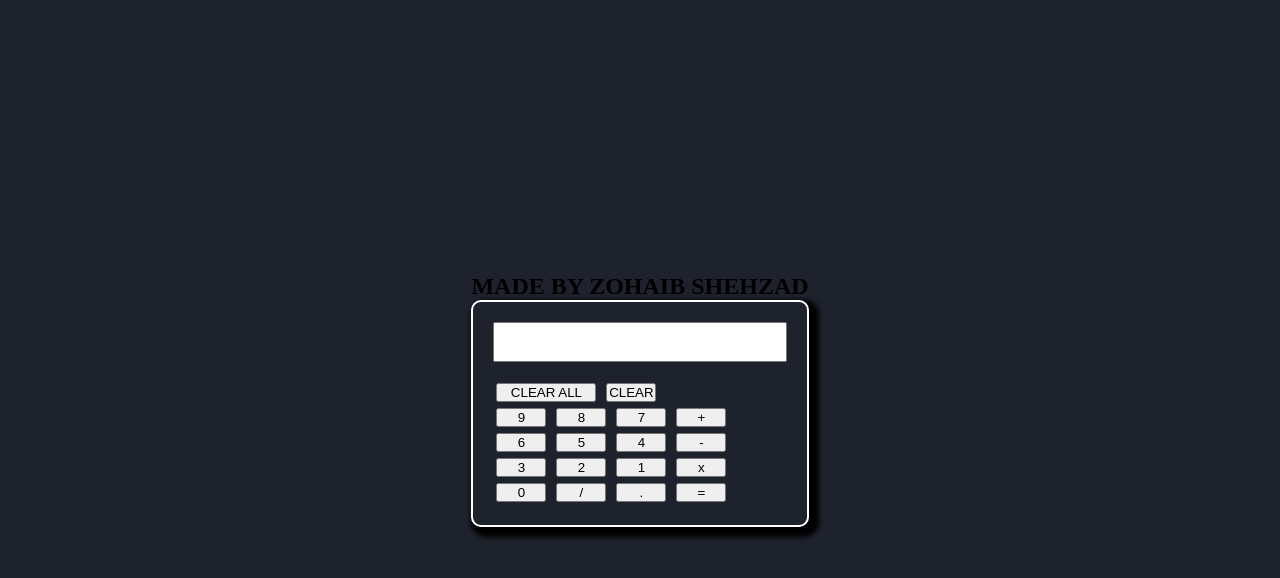
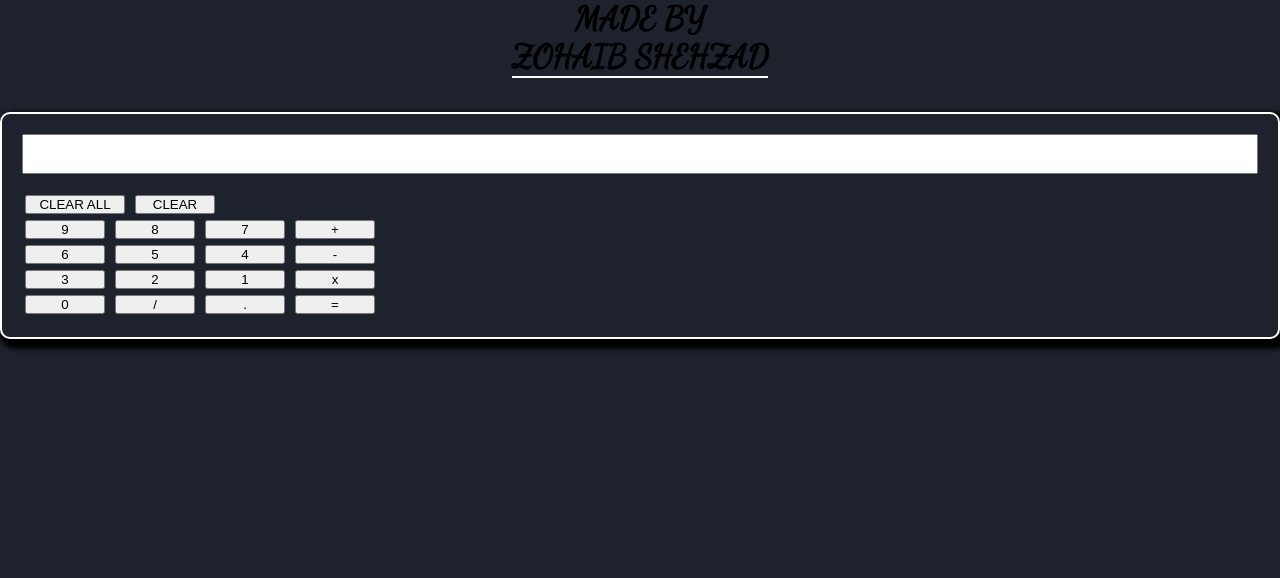
Before and after one commit to zohaib-2510/SYLANI-CALCULATOR, a plain HTML site: page index.html in a window 1280 px wide. Drawn offline with Linux system fonts and the light colour scheme; a web font is replaced by a local one.

Commit message:
COMPLETE
COMPLETE

```diff
--- a/index.html
+++ b/index.html
@@ -9,8 +9,9 @@
 <body>
 
 
+    <h1>MADE BY <br><span class="s8">ZOHAIB SHEHZAD</span>
+    </h1><br><br>
     <div class="mmm">
-<h1>MADE BY ZOHAIB SHEHZAD</h1>
         <div class="main">
             <div class="inp">
         <input type="text" name="" id="inp">
@@ -20,8 +21,10 @@
         <button id="clraaa" onclick="clrall()">CLEAR ALL</button>
         <button onclick="clr()">CLEAR</button>
     </div>
-<div class="btn">
-    <button onclick="sum(9)">9</button>
+    <div class="bbbb">
+
+        <div class="btn">
+            <button onclick="sum(9)">9</button>
     <button onclick="sum(8)">8</button>
     <button onclick="sum(7)">7</button>
     <button onclick="sum('+')">+</button>
@@ -45,6 +48,7 @@
     <button onclick="evl()">=</button>
 </div>
 </div>
+</div>
 
 </div>
     <script src="app.js"></script>
--- a/style.css
+++ b/style.css
@@ -1,29 +1,42 @@
+@import url('https://fonts.googleapis.com/css2?family=Dancing+Script:wght@400;500&family=Gochi+Hand&family=Great+Vibes&family=Indie+Flower&family=Lumanosimo&family=Staatliches&display=swap');
 *{
     margin: 0;
     padding: 0;
     box-sizing: border-box;
 }
 h1{
-    font-size: 3vh;
+    font-size: 4vh;
+    font-family: 'Dancing Script', cursive;
+    text-align: center;
+
+}
+.s8{
+    border-bottom: 2px solid white;
 }
 body{
-
     height: 100vh;
     width: 100%;
     background-color: rgba(0, 6, 17, 0.887);
 
+}
+.mmm{
+
     display: flex;
-justify-content: center;
-align-items: center;
+    justify-content: center;
+    align-items: center;
 }
+
 .main{
+
+    width: 100%;
 box-shadow: 5px 5px 5px 5px black;
 padding: 20px;
 border: 2px solid white;
 border-radius: 10px ;
 }
 button{
-    width: 50px;
+
+    width: 80px;
 margin: 3px;
     cursor: pointer;
 }
```
